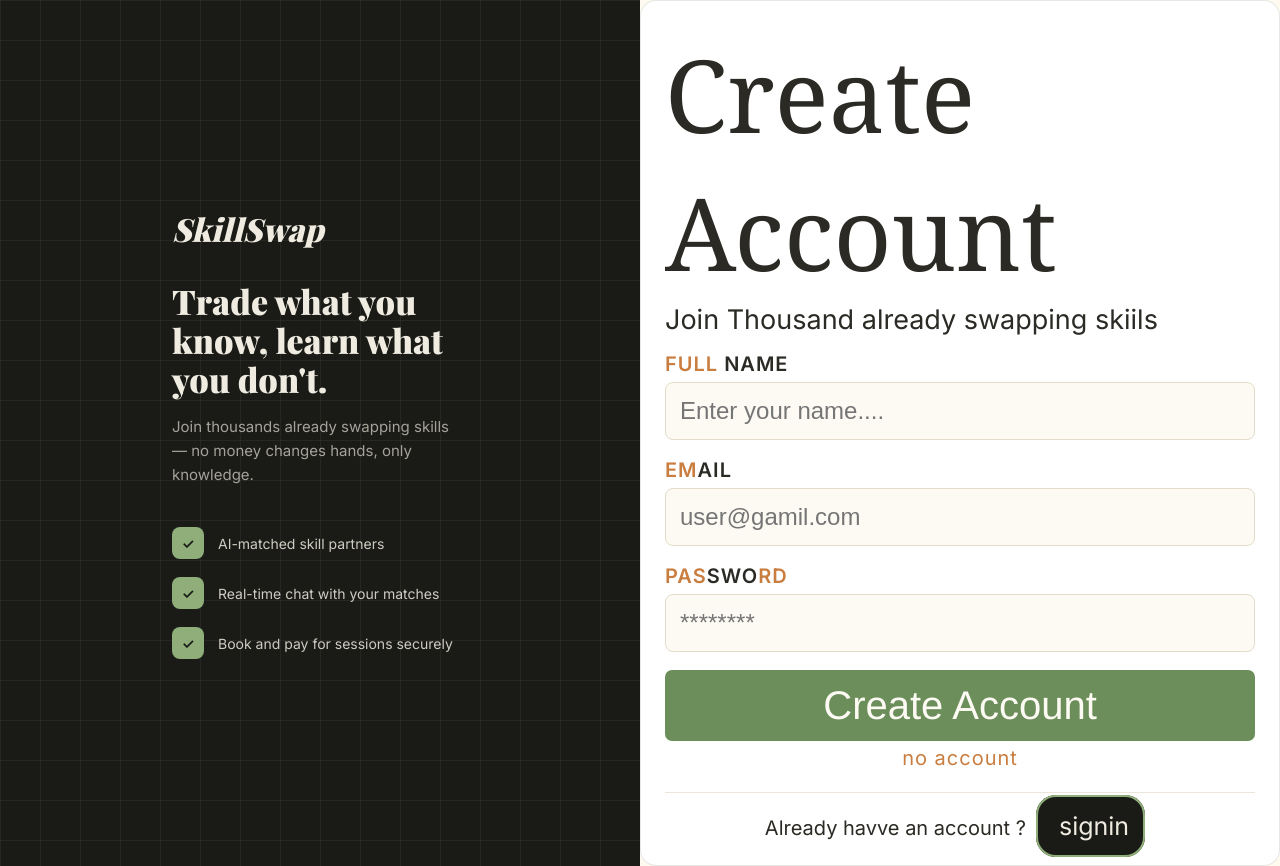
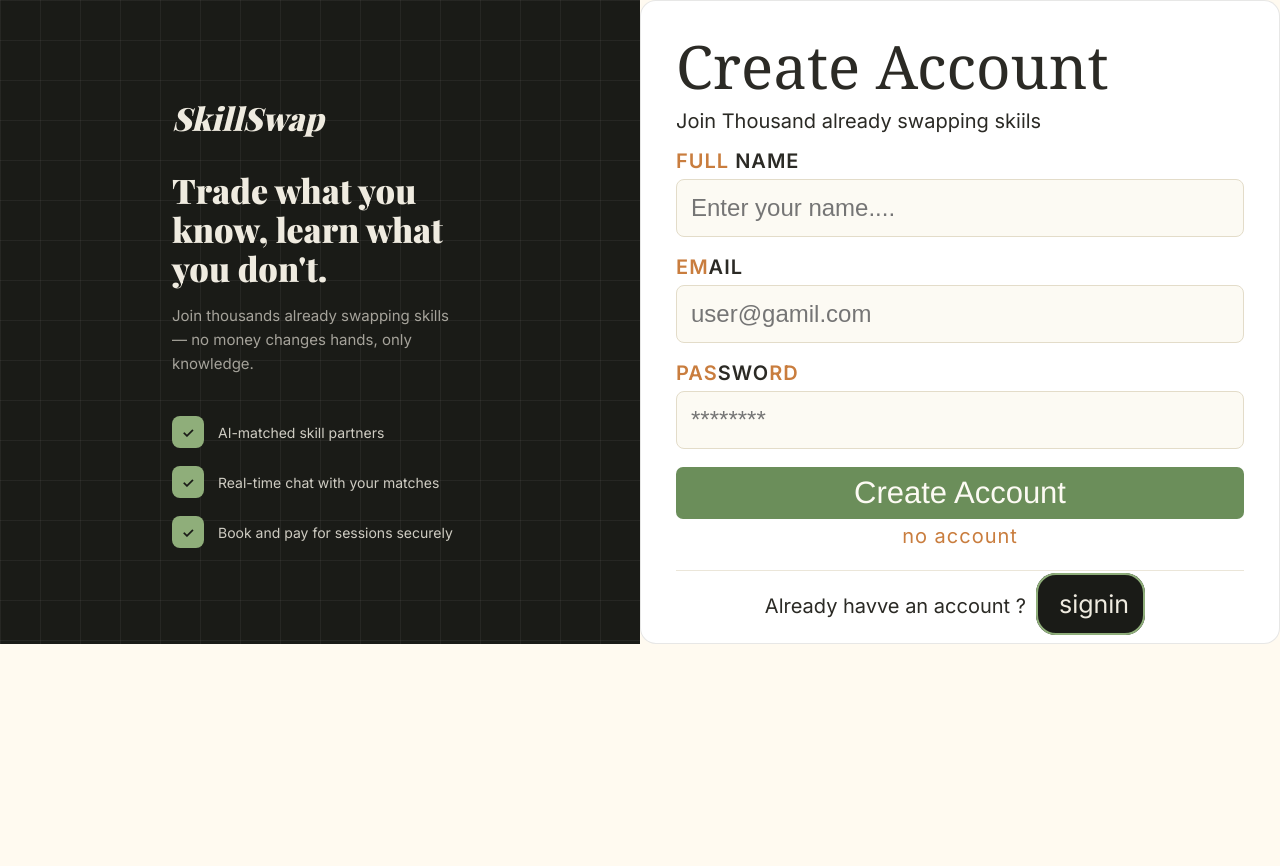
Before and after one commit to Sammy-0722/Skillswap, a React (Vite) app in the folder Client/: page /login in a window 1280 px wide. After the commit the page ends 800 px from the top, so only its background shows below. Built offline with nearby package versions, Linux system fonts and the light colour scheme; a web font is replaced by a local one.

Commit message:
login page css changes

```diff
--- a/Client/src/components/Login.css
+++ b/Client/src/components/Login.css
@@ -2,7 +2,7 @@
 .card-container {
   display: grid;
   grid-template-columns: 1fr 1fr;
-  min-height: calc(100vh - 44px);
+  min-height: 80vh;
 }
 
 .right {
@@ -24,7 +24,7 @@
 
 .loginbadge {
   color: var(--text-primary);
-  font-size: 101px;
+  font-size: 60px;
   font-style: bold;
   font-family:Cambria, Cochin, Georgia, Times, 'Times New Roman', serif;
 
@@ -32,7 +32,7 @@
 .loginbadgepara {
   margin-top: 2px;
   margin-bottom: 16px;
-  font-size: 27px;
+  font-size: 20px;
   color: var(--text-primary);
 }
 .Login-label {
@@ -70,8 +70,8 @@
 }
 .loginbtns {
   width: 100%;
-  padding: 13px;
-  font-size: 40px;
+  padding: 8px;
+  font-size: 31px;
   font-family: 'Franklin Gothic Medium', 'Arial Narrow', Arial, sans-serif;
   background-color: var(--accent-moss);
   color: var(--surface-light);
```
